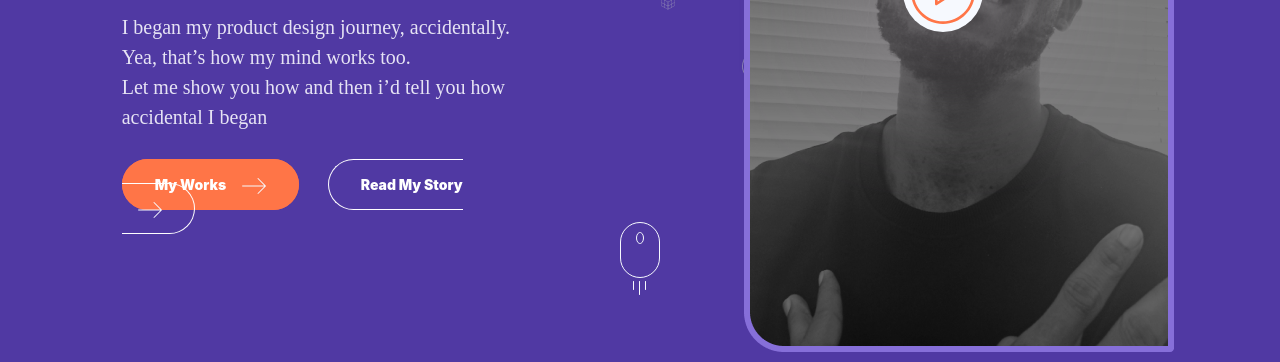
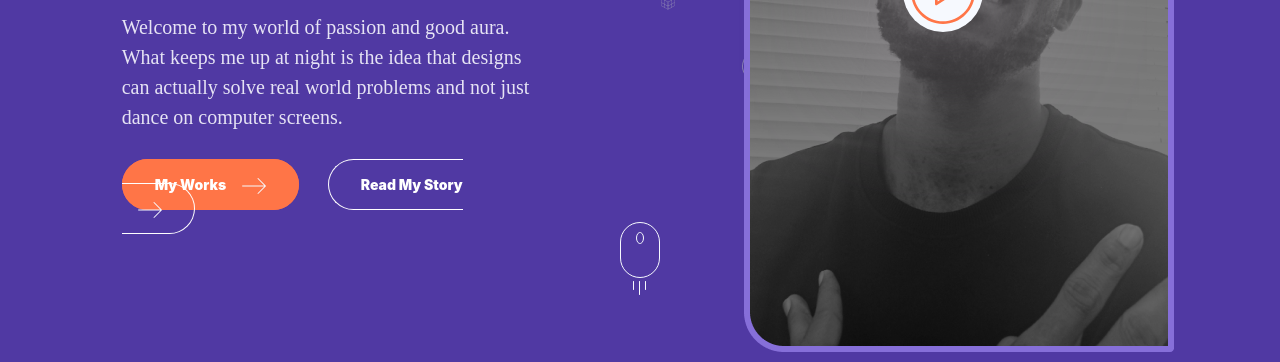
Before and after one commit to jhosuer/profile, a plain HTML site: page index.html in a window 1280 px wide. Shown: the part 518-880 px from the top of the page. Drawn offline with nearby package versions, Linux system fonts and the light colour scheme; a web font is replaced by a local one.

Commit message:
sub-text on homepage

```diff
--- a/index.html
+++ b/index.html
@@ -57,9 +57,7 @@
 				<div class="col-md-5 hero-text">
 					<p class='header-span'>Product Designer</p>
 					<h1>Joshua<br>Jumbo</h1>
-					<p class="header-text">I began my product design journey, accidentally.
-						Yea, that’s how my mind works too.<br>Let me show you how and then i’d tell you how
-						accidental I began
+					<p class="header-text">Welcome to my world of passion and good aura. What keeps me up at night is the idea that designs can actually solve real world problems and not just dance on computer screens.
 					</p>
 
 					<div class="ctas">
```
